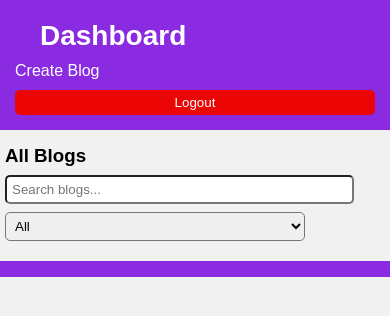
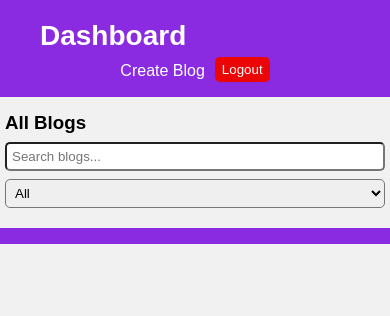
Before and after one commit to rajugudapuvalasa/Blog-Website, a plain HTML site: page docs/dashboard.html in a window 390 px wide. Drawn offline with Linux system fonts and the light colour scheme; no server answers; sample sign-in values are in the browser's storage.

Commit message:
Updated1

```diff
--- a/docs/dashboard.css
+++ b/docs/dashboard.css
@@ -128,7 +128,6 @@ footer {
     gap: 20px;
     margin: 10px;
   }
-
   header h2 {
     font-size: 30px;
   }
@@ -169,7 +168,6 @@ footer {
   }
 
   .links {
-    flex-direction: column;
     gap: 10px;
     margin: 5px;
   }
@@ -178,12 +176,6 @@ footer {
     flex-direction: column;
     gap: 8px;
     padding: 0 5px;
-  }
-
-  #searchInput,
-  #categorySelect {
-    width: 100%;
-    max-width: 300px;
   }
 
   #blogs {
@@ -198,6 +190,7 @@ footer {
   .blog img {
     width: 100%;
     height: auto;
+    align-items: center;
   }
 
   .cnt a {
```
Also changed, not shown: docs/create.html (+1 -1 lines), docs/editblog.html (+1 -1 lines).
